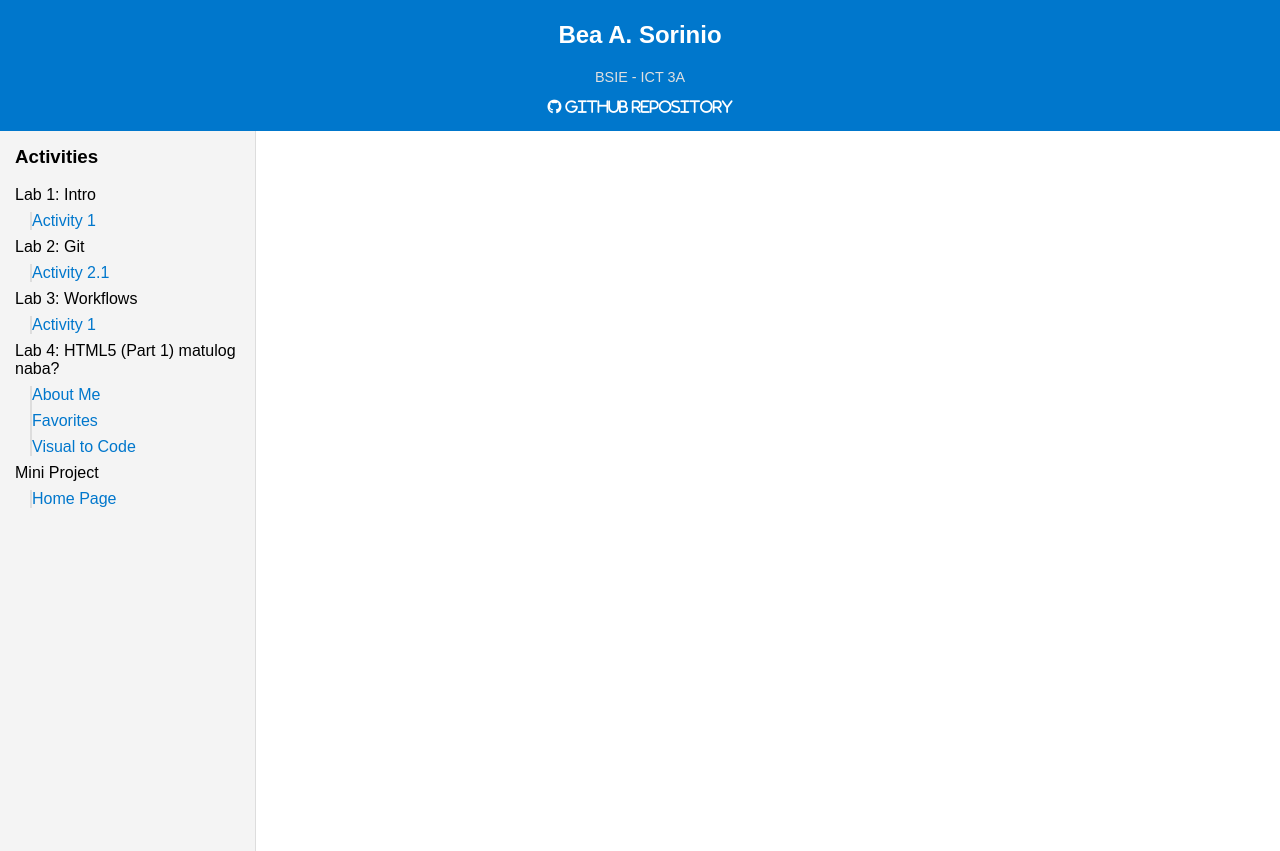
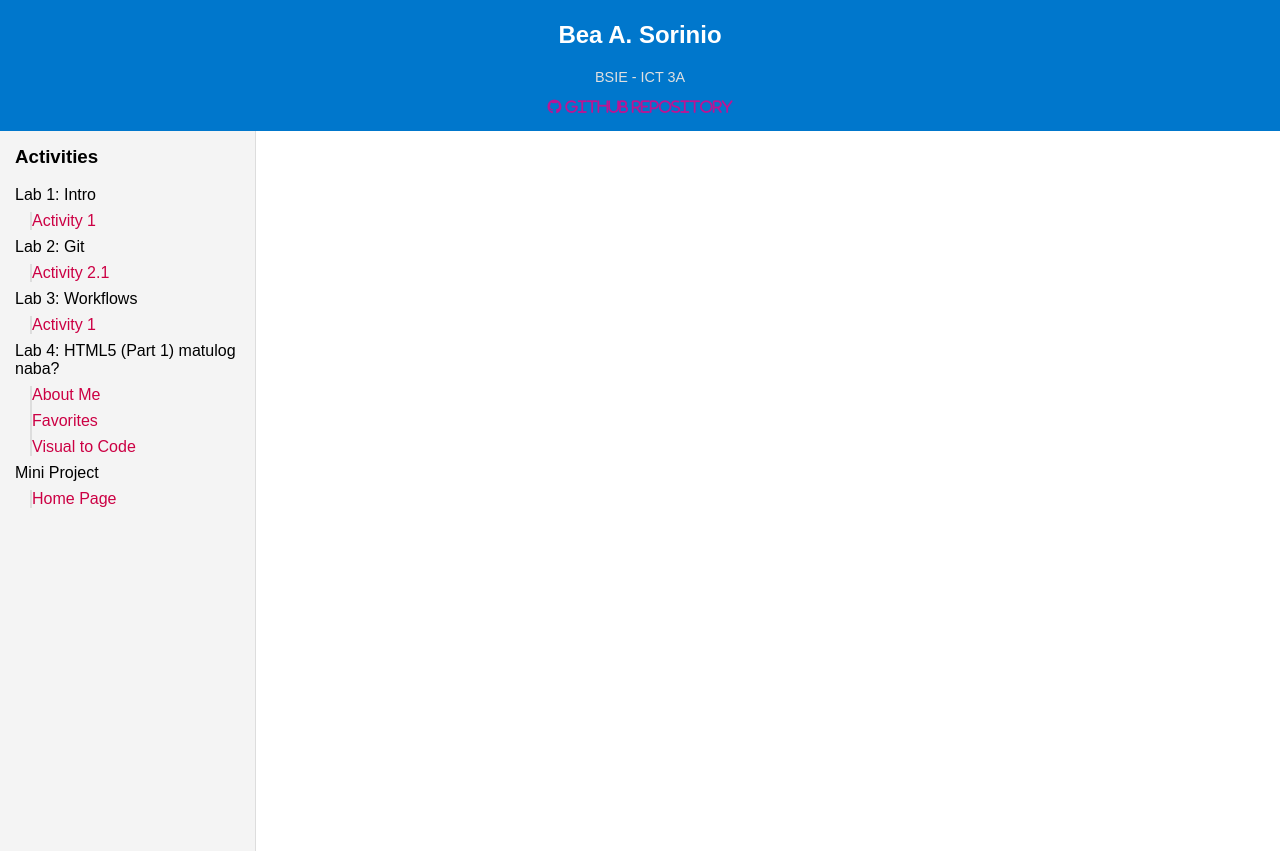
Before and after one commit to beasorinio9-ICT/web-dev-labs1, a plain HTML site: page index.html in a window 1280 px wide. Drawn offline with Linux system fonts and the light colour scheme.

Commit message:
edit color

```diff
--- a/style.css
+++ b/style.css
@@ -50,7 +50,7 @@ header p{
 
 .sidebar a {
   text-decoration: none;
-  color: #0077cc;
+  color: #cc0044;
 }
 
 .sidebar a:hover {
@@ -71,7 +71,7 @@ iframe {
 
 .custom-link {
     text-decoration: none; /* Removes underline */
-    color: #ffffff; /* Set your desired color (e.g., blue) */
+    color: #bd1493; /* Set your desired color (e.g., blue) */
 }
 
 .custom-link:visited {
```
